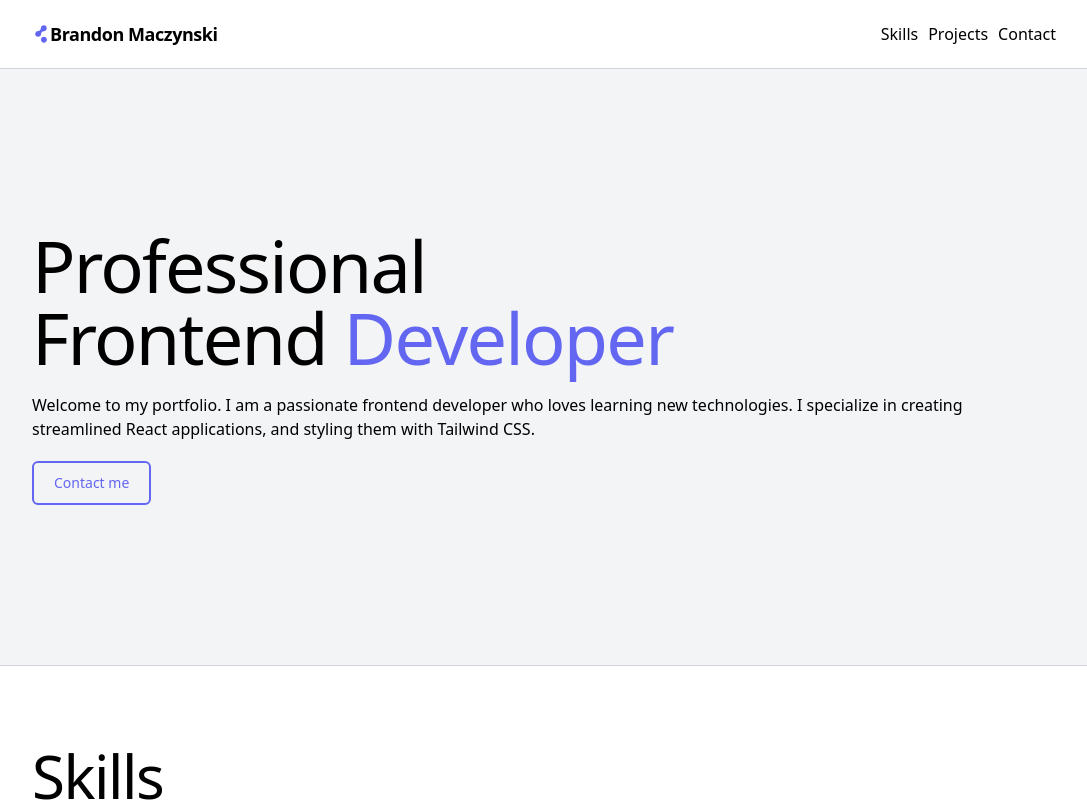
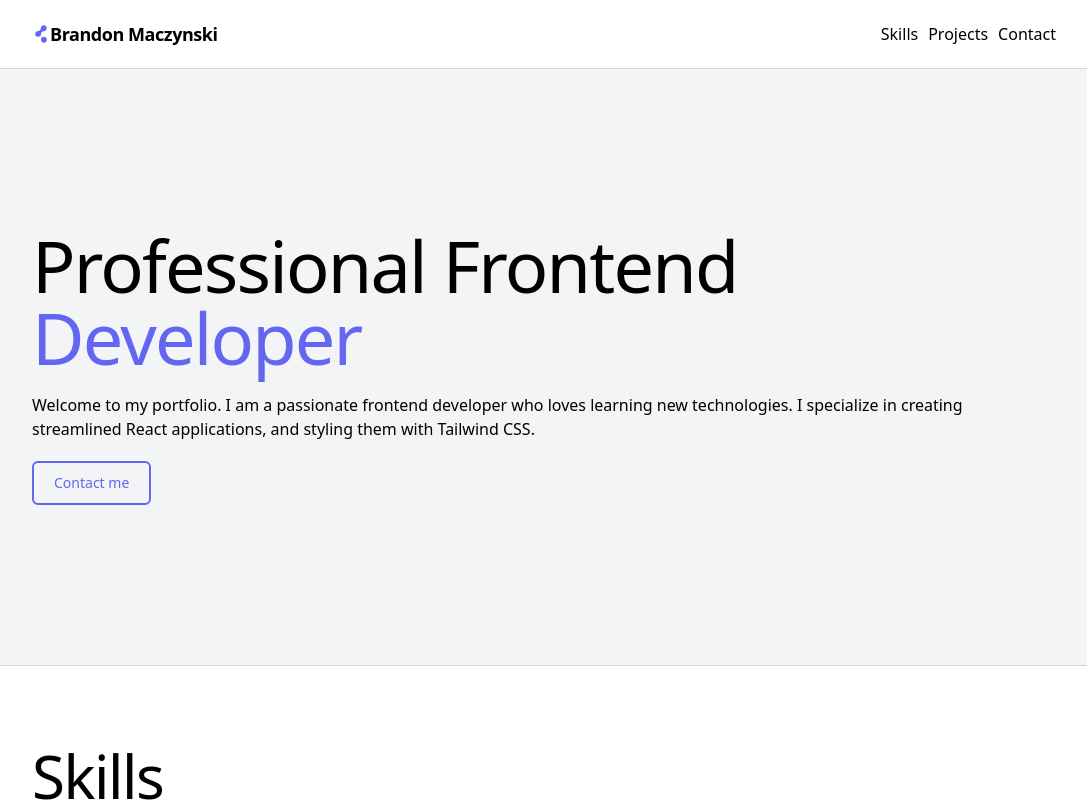
Before and after one commit to Goastio/portfolio-v3, a React (Create React App) app: page / in a window 1280 px wide. Shown: the top 802 px of the page, without its empty margins (96-1183 px from the left). Built offline with nearby package versions, Linux system fonts and the light colour scheme.

Commit message:
css fixes

```diff
--- a/src/sections/Hero.js
+++ b/src/sections/Hero.js
@@ -4,9 +4,9 @@ const Hero = ({scrollTo}) => {
   return (
     <section className="bg-gray-100 py-40 px-5">
       <div className="max-w-screen-lg mx-auto">
-        <h2 className="text-7xl font-medium tracking-tight mb-5">
-          Professional Frontend
-          <span className="text-indigo-500">&nbsp;Developer</span>
+        <h2 className="flex flex-wrap text-6xl md:text-7xl font-medium tracking-tight mb-5">
+          Professional Frontend&nbsp;
+          <span className="text-indigo-500">Developer</span>
         </h2>
         <p>
           Welcome to my portfolio. I am a passionate frontend developer who
--- a/src/wrappers/SectionWrapper.js
+++ b/src/wrappers/SectionWrapper.js
@@ -5,7 +5,7 @@ const SectionWrapper = (props) => {
       className={props.gray ? "bg-gray-100 py-20 px-5" : "bg-white py-20 px-5"}
     >
       <div className="max-w-screen-lg mx-auto">
-        <h3 className="text-6xl font-medium tracking-tight mb-5">
+        <h3 className="md:text-6xl text-5xl font-medium tracking-tight mb-5">
           {props.title}
         </h3>
         <p>{props.description}</p>
```
